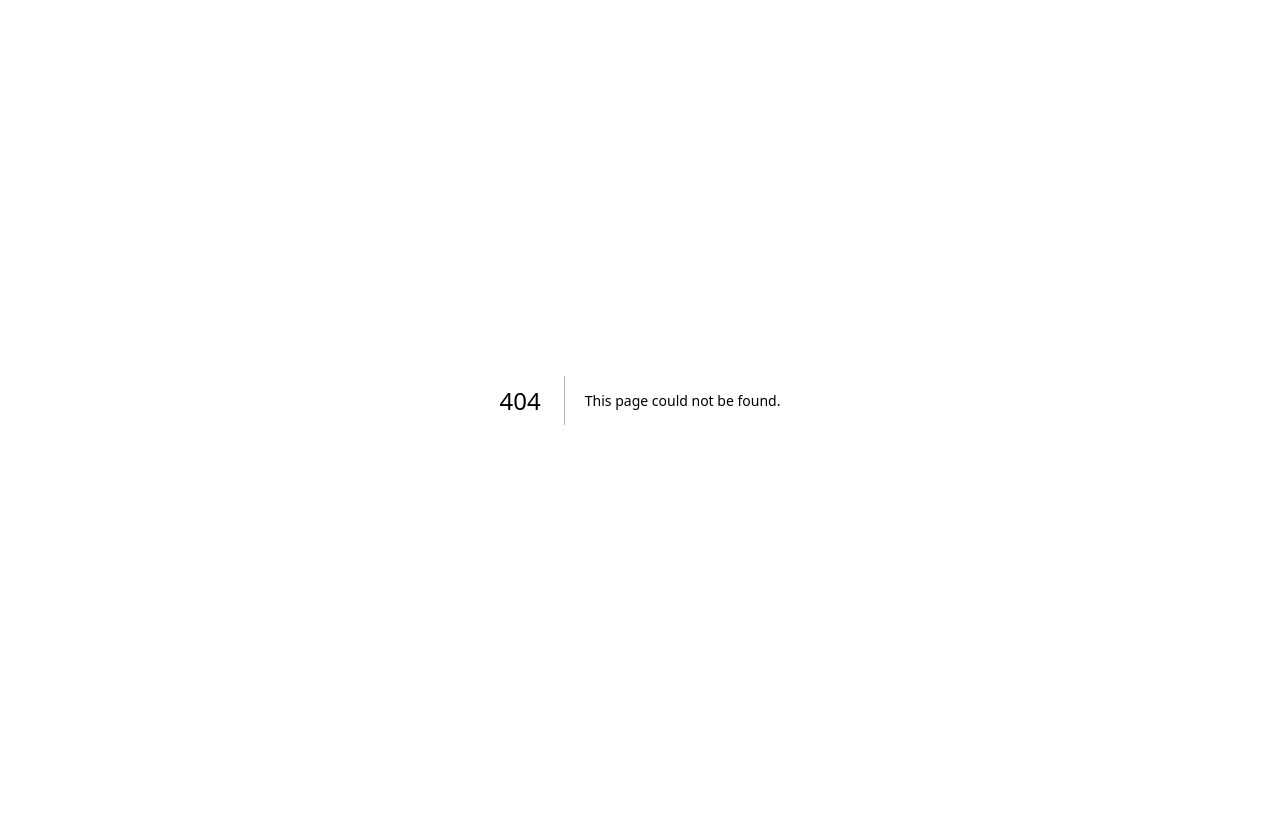
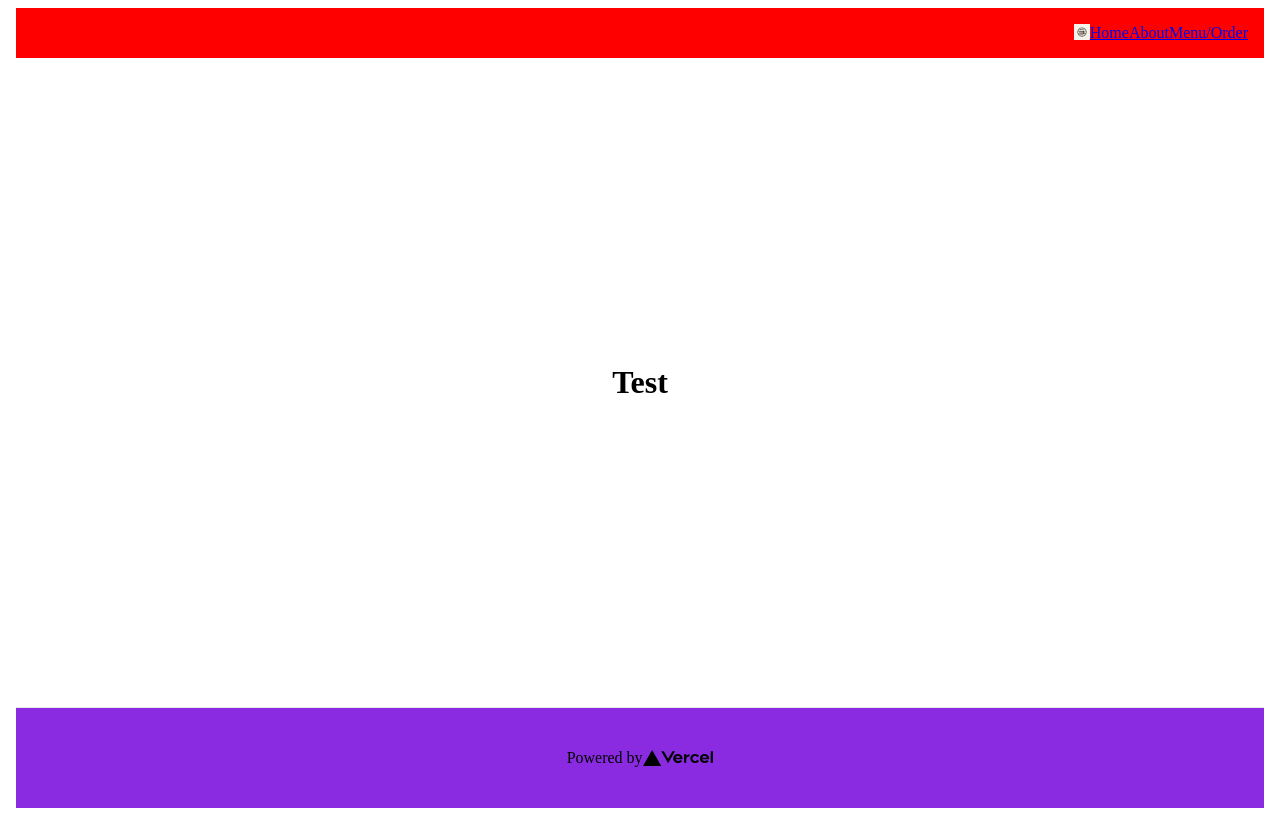
Before and after one commit to erikjavornik/is601851-finalGroupFall2023, a Next.js app: page /about in a window 1280 px wide. Before the commit this address had no page. Built offline with nearby package versions, Linux system fonts and the light colour scheme.

Commit message:
Started About page

```diff
--- /dev/null
+++ b/pages/about.js
@@ -0,0 +1,34 @@
+import Head from 'next/head';
+import styles from '../styles/Home.module.css';
+import Navbar from '../components/navbar.js'
+
+export default function Home() {
+    return (
+        <div className={styles.container}>
+            <Head>
+            <title>M&E Creative Cup About</title>
+            <link rel="icon" href="/cafe_logo.jpg" />
+            </Head>
+
+            <header className={styles.navbar}>
+            <img src="/cafe_logo.jpg" alt="M&E Creative Cup" className={styles.logo} />
+            <Navbar />
+            </header>
+
+            <main className={styles.main}>
+                <h1>Test</h1>
+            </main>
+
+            <footer className={styles.footer}>
+            <a
+            href="https://vercel.com?utm_source=create-next-app&utm_medium=default-template&utm_campaign=create-next-app"
+            target="_blank"
+            rel="noopener noreferrer"
+            >
+            Powered by{' '}
+            <img src="/vercel.svg" alt="Vercel" className={styles.logo} />
+            </a>
+        </footer>
+        </div>
+    );
+}
```
